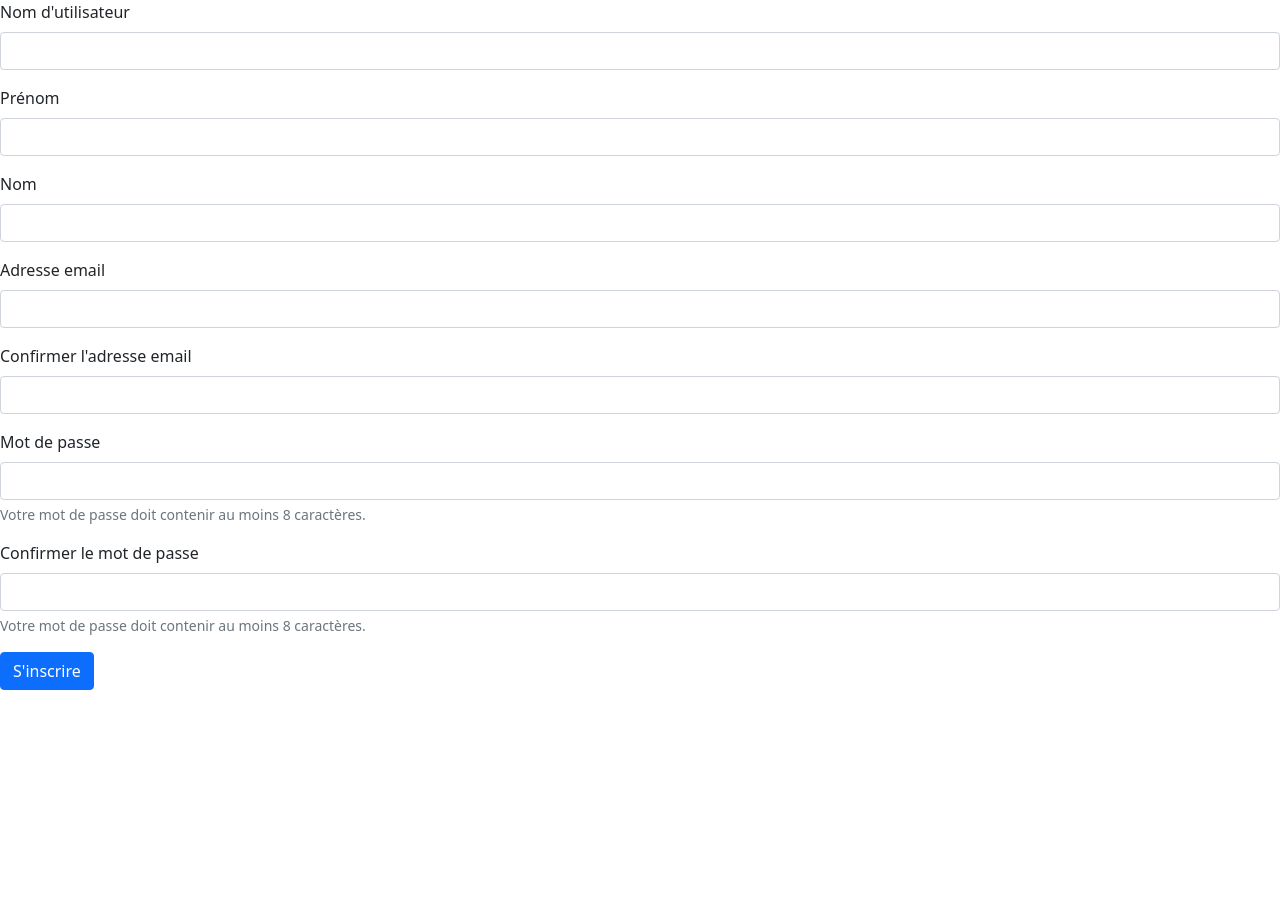
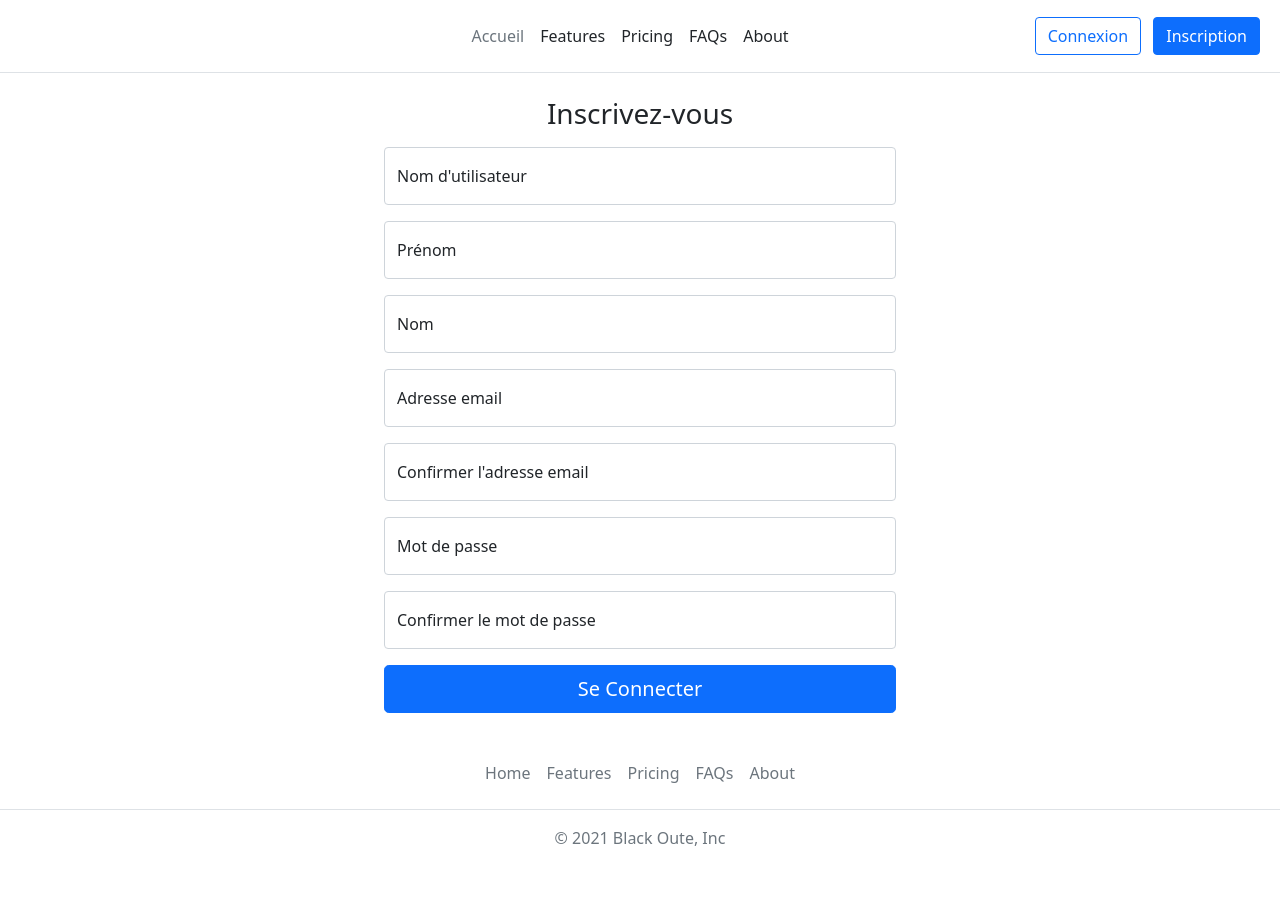
Before and after one commit to Black-oute/nuitInfo, a PHP site: page /registration.php in a window 1280 px wide. Before the commit the page ends 690 px from the top, so only its background shows below. Run offline with PHP 8.4, Linux system fonts and the light colour scheme.

Commit message:
feat: style de l'inscription

```diff
--- a/vues/connection.php
+++ b/vues/connection.php
@@ -17,7 +17,7 @@
     ?>
 
     <main class="form-signin text-center" style="margin-left: 30%; margin-right: 30%;">
-        <form action="../model/connection.php" method="post">
+        <form action="../models/connection.php" method="post">
             <h1 class="h3 mb-3 fw-normal">Connectez-vous</h1>
 
             <div class="form-floating mb-3">
--- a/vues/includes/header.php
+++ b/vues/includes/header.php
@@ -14,8 +14,8 @@
         <li><a href="#" class="nav-link px-2 link-dark">About</a></li>
     </ul>
 
-    <div class="col-md-3 text-end">
-        <a href="../controleurs/connectionController.php" class="btn btn-outline-primary me-2">Connexion</a>
-        <a href="../controleurs/registrationController.php" class="btn btn-primary">Inscription</a>
+    <div class="col-md-3 text-end" style="margin-right: 20px;">
+        <a href="../controleurs/C_connection.php" class="btn btn-outline-primary me-2">Connexion</a>
+        <a href="../controleurs/C_registration.php" class="btn btn-primary">Inscription</a>
     </div>
 </header>
--- a/vues/registration.php
+++ b/vues/registration.php
@@ -12,54 +12,57 @@
 
 <body>
 
-    <div id="main-content">
+    <?php
+    require_once "../vues/includes/header.php";
+    ?>
 
+    <main class="form-signin text-center" style="margin-left: 30%; margin-right: 30%;">
         <form action="../models/registration.php" method="post">
-            <div class="mb-3">
-                <label for="username" class="form-label">Nom d'utilisateur</label>
-                <input type="text" name="username" class="form-control" id="username" required>
+            <h1 class="h3 mb-3 fw-normal">Inscrivez-vous</h1>
+
+            <div class="form-floating mb-3">
+                <input type="text" class="form-control" name="username" id="username" placeholder="Nom d'utilisateur">
+                <label for="username">Nom d'utilisateur</label>
             </div>
 
-            <div class="mb-3">
-                <label for="firstname" class="form-label">Prénom</label>
-                <input type="text" name="firstname" class="form-control" id="firstname" required>
+            <div class="form-floating mb-3">
+                <input type="text" class="form-control" name="firstname" id="firstname" placeholder="Prénom">
+                <label for="firstname">Prénom</label>
             </div>
 
-            <div class="mb-3">
-                <label for="lastname" class="form-label">Nom</label>
-                <input type="text" name="lastname" class="form-control" id="lastname" required>
+            <div class="form-floating mb-3">
+                <input type="text" class="form-control" name="lastname" id="lastname" placeholder="Nom">
+                <label for="lastname">Nom</label>
             </div>
 
-            <div class="mb-3">
-                <label for="email" class="form-label">Adresse email</label>
-                <input type="email" name="email" class="form-control" id="email" required>
+            <div class="form-floating mb-3">
+                <input type="email" class="form-control" name="email" id="email" placeholder="name@exemple.com">
+                <label for="email">Adresse email</label>
             </div>
 
-            <div class="mb-3">
-                <label for="conf-email" class="form-label">Confirmer l'adresse email</label>
-                <input type="email" name="confirmEmail" class="form-control" id="conf-email" required>
+            <div class="form-floating mb-3">
+                <input type="email" class="form-control" name="confirmEmail" id="conf-email" placeholder="name@exemple.com">
+                <label for="conf-email">Confirmer l'adresse email</label>
             </div>
 
-            <div class="mb-3">
-                <label for="password" class="form-label">Mot de passe</label>
-                <input type="password" name="password" class="form-control" id="password" required>
-                <div id="passwordHelpBlock" class="form-text">
-                    Votre mot de passe doit contenir au moins 8 caractères.
-                </div>
+            <div class="form-floating mb-3">
+                <input type="password" class="form-control" name="password" id="password" placeholder="Mot de passe">
+                <label for="password">Mot de passe</label>
             </div>
 
-            <div class="mb-3">
-                <label for="conf-password" class="form-label">Confirmer le mot de passe</label>
-                <input type="password" name="confirmPassword" class="form-control" id="conf-password" required>
-                <div id="passwordHelpBlock2" class="form-text">
-                    Votre mot de passe doit contenir au moins 8 caractères.
-                </div>
+            <div class="form-floating mb-3">
+                <input type="password" class="form-control" name="confirmPassword" id="conf-password" placeholder="Mot de passe">
+                <label for="conf-password">Confirmer le mot de passe</label>
             </div>
 
-            <button type="submit" class="btn btn-primary">S'inscrire</button>
+            <input type="submit" class="w-100 btn btn-lg btn-primary" value="Se Connecter"></button>
         </form>
+    </main>
 
-    </div>
+
+    <?php
+    require_once "../vues/includes/footer.php";
+    ?>
 
 </body>
 
```
